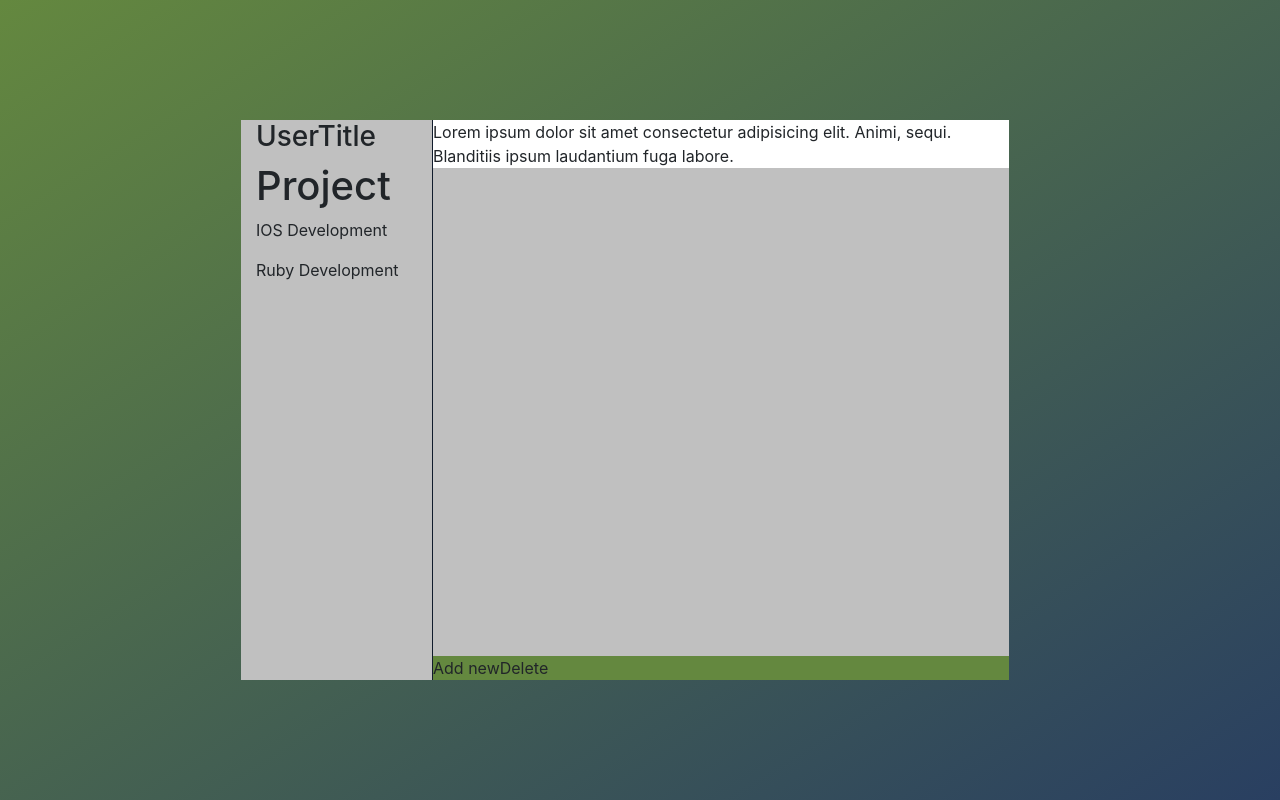
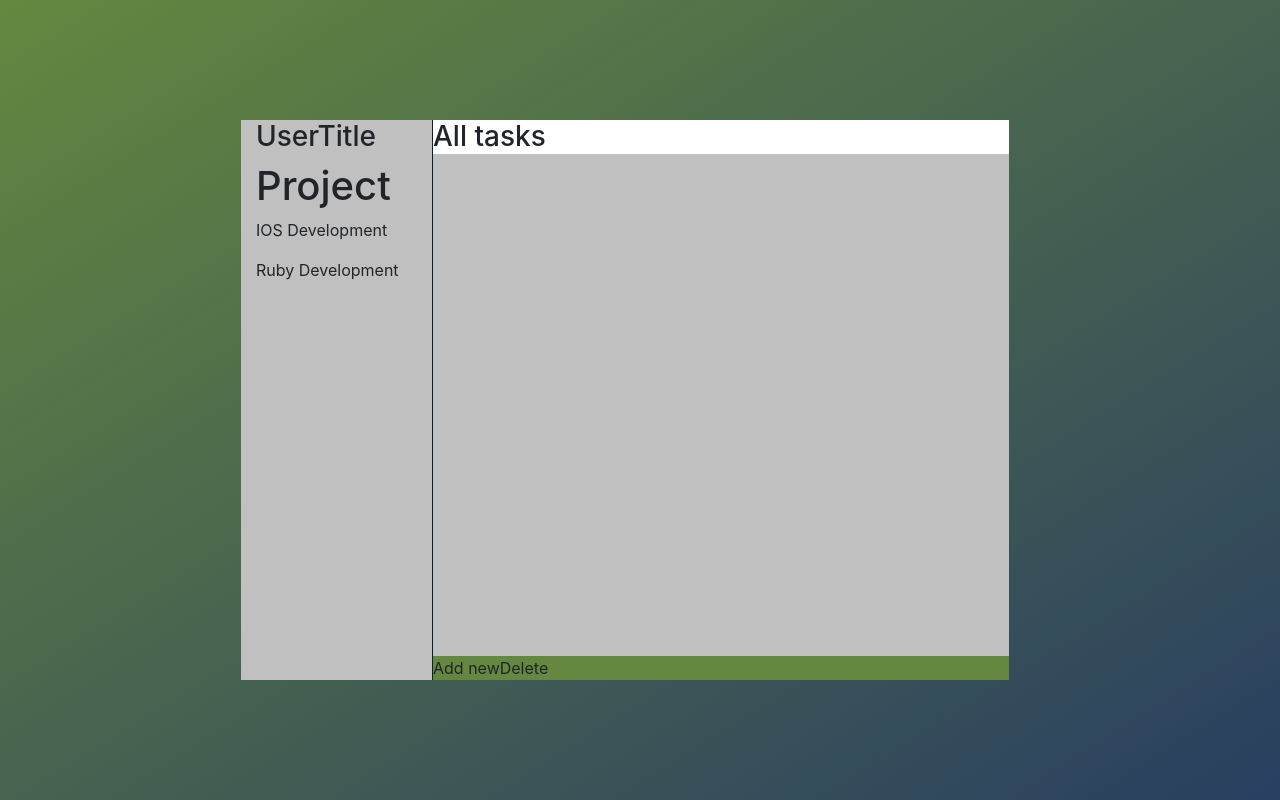
Before and after one commit to hillarioh/JS-Todo-App, a website built with webpack: page dist/index.html in a window 1280 px wide. Built offline with nearby package versions, Linux system fonts and the light colour scheme; a web font is replaced by a local one.

Commit message:
edit task

```diff
--- a/dist/index.html
+++ b/dist/index.html
@@ -35,10 +35,8 @@
       </div>
       <div class="col-9 content m-0 p-0">
         <div class="task">
-          <p>
-            Lorem ipsum dolor sit amet consectetur adipisicing elit. Animi,
-            sequi. Blanditiis ipsum laudantium fuga labore.
-          </p>
+          <h3> All tasks</p>
+
         </div>
         <ul>
           <li>Add new</li>
```
